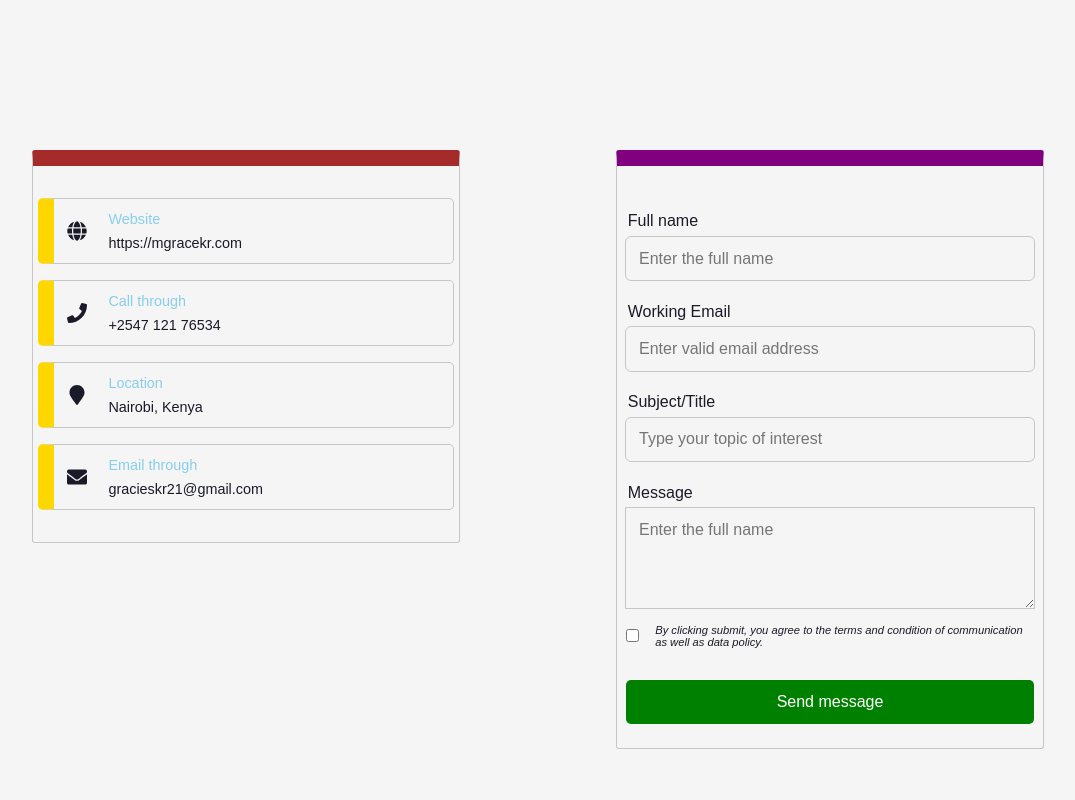
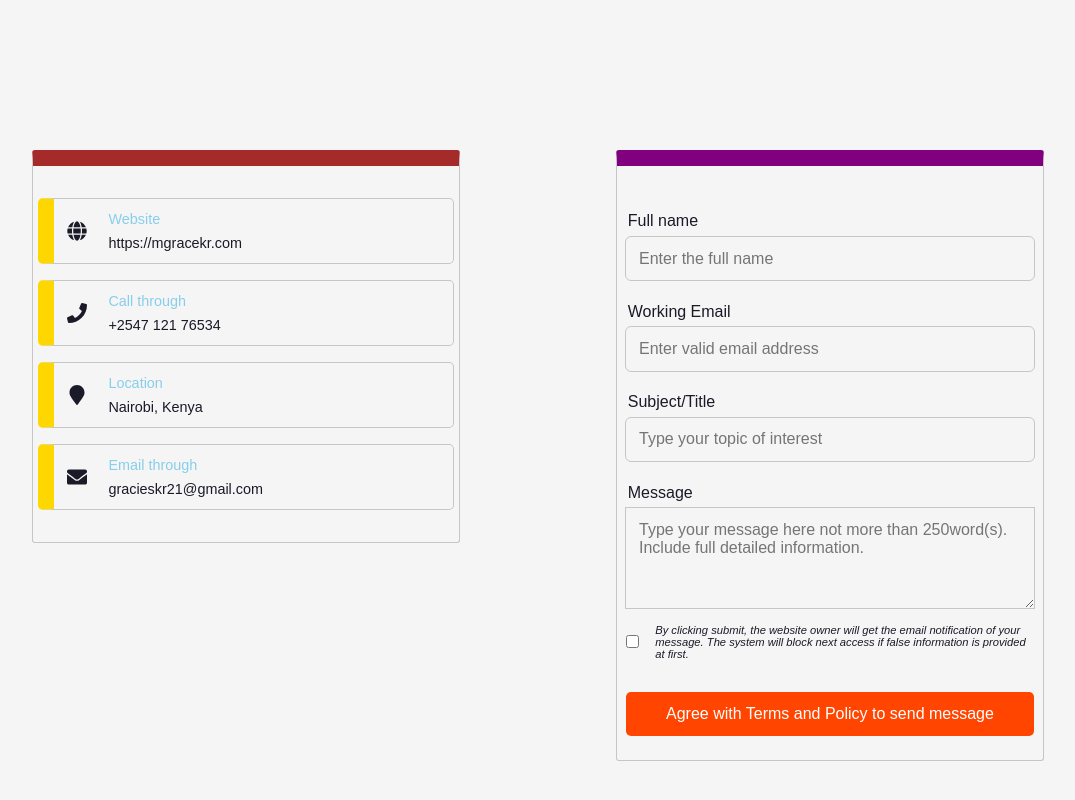
Before and after one commit to michaeldouglasvg/blogsite.web, a React (Create React App) app: page / in a window 1280 px wide. Shown: the part 742-1542 px from the top of the page, without its empty margins (102-1177 px from the left). Built offline with nearby package versions, Linux system fonts and the light colour scheme.

Commit message:
notifications

```diff
--- a/src/pages/Contacts.jsx
+++ b/src/pages/Contacts.jsx
@@ -3,6 +3,8 @@ import { ContactMainDisplay, LeftContainerContent, RightContainerContent } from
 import { FaEnvelope, FaGlobe, FaMapMarker, FaPhone } from "react-icons/fa"
 
 const Contacts = () => {
+    const[enablesend, setEnablesend] = React.useState(false);
+
   return (
     <ContactMainDisplay>
       <LeftContainerContent>
@@ -42,26 +44,26 @@ const Contacts = () => {
             <form name="contact" method="POST" data-netlify="true">
                 <div className='Formgroup'>
                     <span>Full name</span>
-                    <input type="text" name="name" id='name' placeholder='Enter the full name'/>
+                    <input type="text" name="name" id='name' placeholder='Enter the full name'  required/>
                 </div>
                 <div className='Formgroup'>
                     <span>Working Email</span>
-                    <input type="text" name='emaill' id='email' placeholder='Enter valid email address'/>
+                    <input type="text" name='emaill' id='email' placeholder='Enter valid email address'  required/>
                 </div>
                 <div className='Formgroup'>
                     <span>Subject/Title</span>
-                    <input type="text" name='subject' id='subject' placeholder='Type your topic of interest'/>
+                    <input type="text" name='subject' id='subject' placeholder='Type your topic of interest'  required/>
                 </div>
                 <div className='Formgroup'>
                     <span>Message</span>
-                    <textarea name='message' id='message' col="5" row="10" placeholder='Enter the full name'/>
+                    <textarea name='message' id='message' col="5" row="10" placeholder='Type your message here not more than 250word(s). Include full detailed information.'  required/>
                 </div>
                 <div className='checks'>
-                    <input type="checkbox" id="policy"/>
-                    <label for="policy"><p>By clicking submit, you agree to the terms and condition of communication as well as data policy.</p></label>
+                    <input type="checkbox" id="policy" checked={enablesend} onChange={() => setEnablesend(!enablesend)}/>
+                    <label for="policy"><p>By clicking submit, the website owner will get the email notification of your message. The system will block next access if false information is provided at first.</p></label>
                 </div>
                 <div className='Formgroup'>
-                <input type="submit" value="Send message" />
+                <input type="submit" value={enablesend?"Send message":"Agree with Terms and Policy to send message"} style={{background: !enablesend && "orangered"}} disabled={!enablesend}/>
                 </div>
             </form>
         </div>
--- a/src/styles/Contacts.styled.js
+++ b/src/styles/Contacts.styled.js
@@ -113,7 +113,6 @@ export const RightContainerContent = styled.div`
                 }
                 & > input[type="submit"]{
                     padding: .8rem;
-                    width: 100%;
                     background: green;
                     border: none;
                     outline: none;
```
